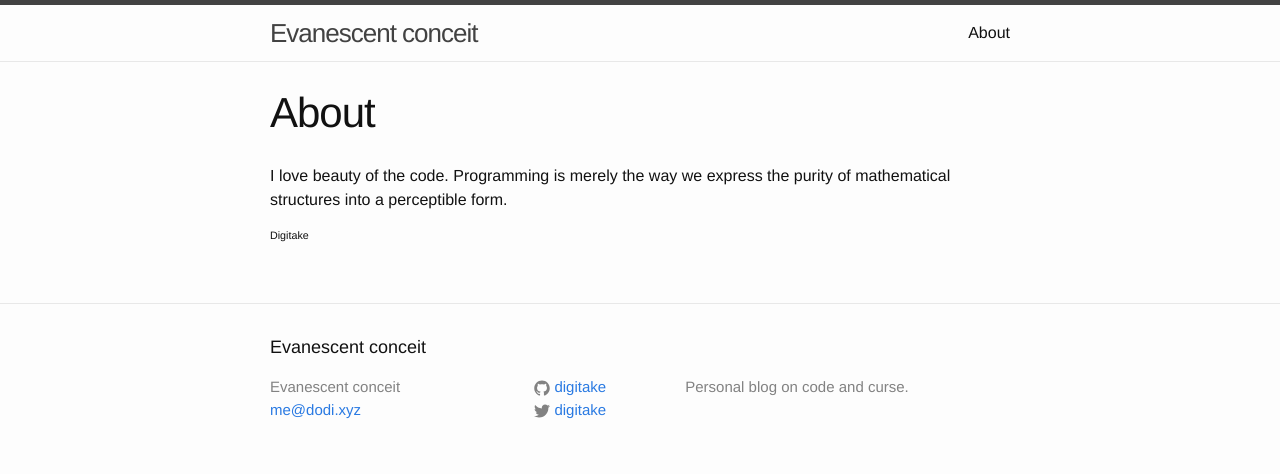
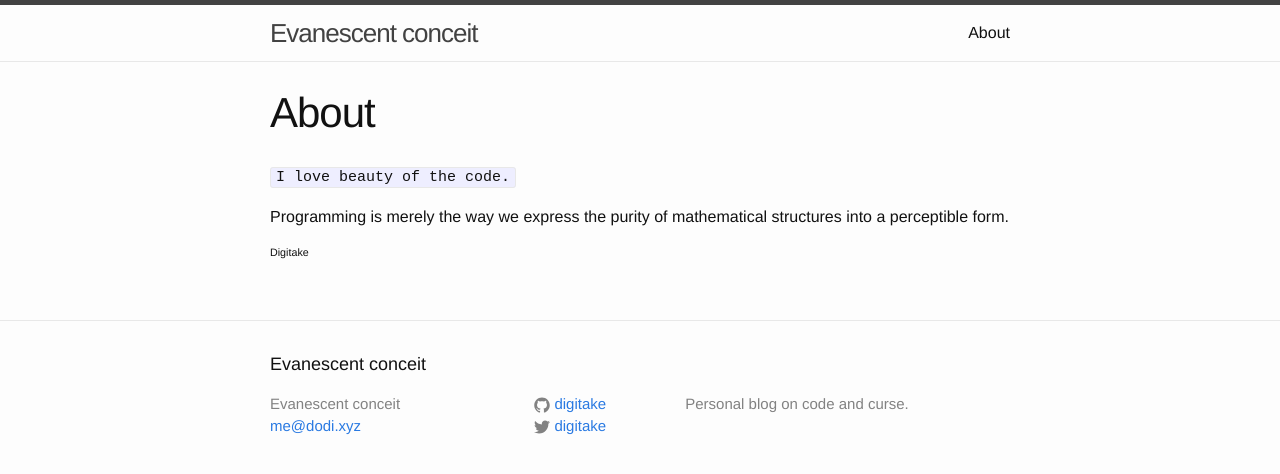
Before and after one commit to digitake/digitake.github.io, a Jekyll site: the page built from about.md, in a window 1280 px wide. Shown: the top 474 px of the page. Built offline with Jekyll 4.4.1, drawn with Linux system fonts in a browser that asks for light colours.

Commit message:
Update about me.

````diff
--- a/about.md
+++ b/about.md
@@ -4,7 +4,9 @@
 permalink: /about/
 ---
 
-I love beauty of the code.
+```I love beauty of the code.```
+
+
 Programming is merely the way we express the purity of mathematical structures into a perceptible form.
 
 ###### Digitake
````
